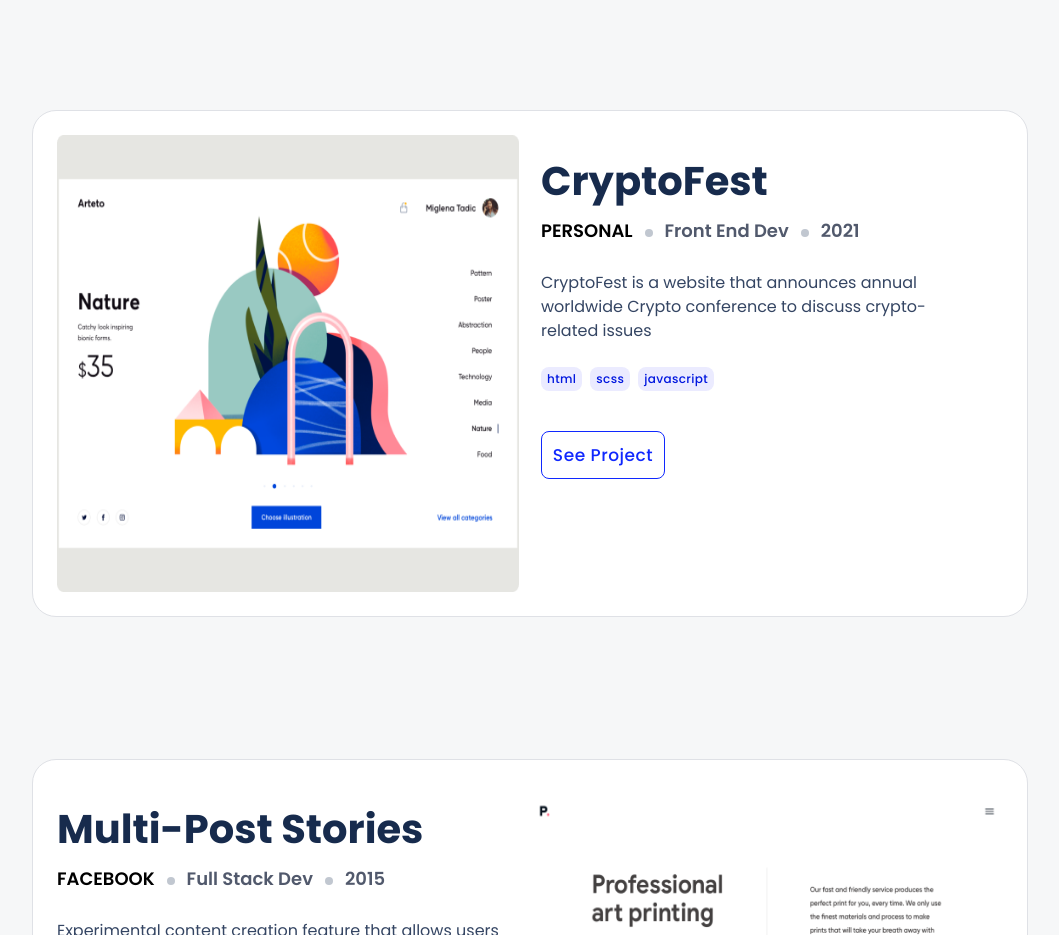
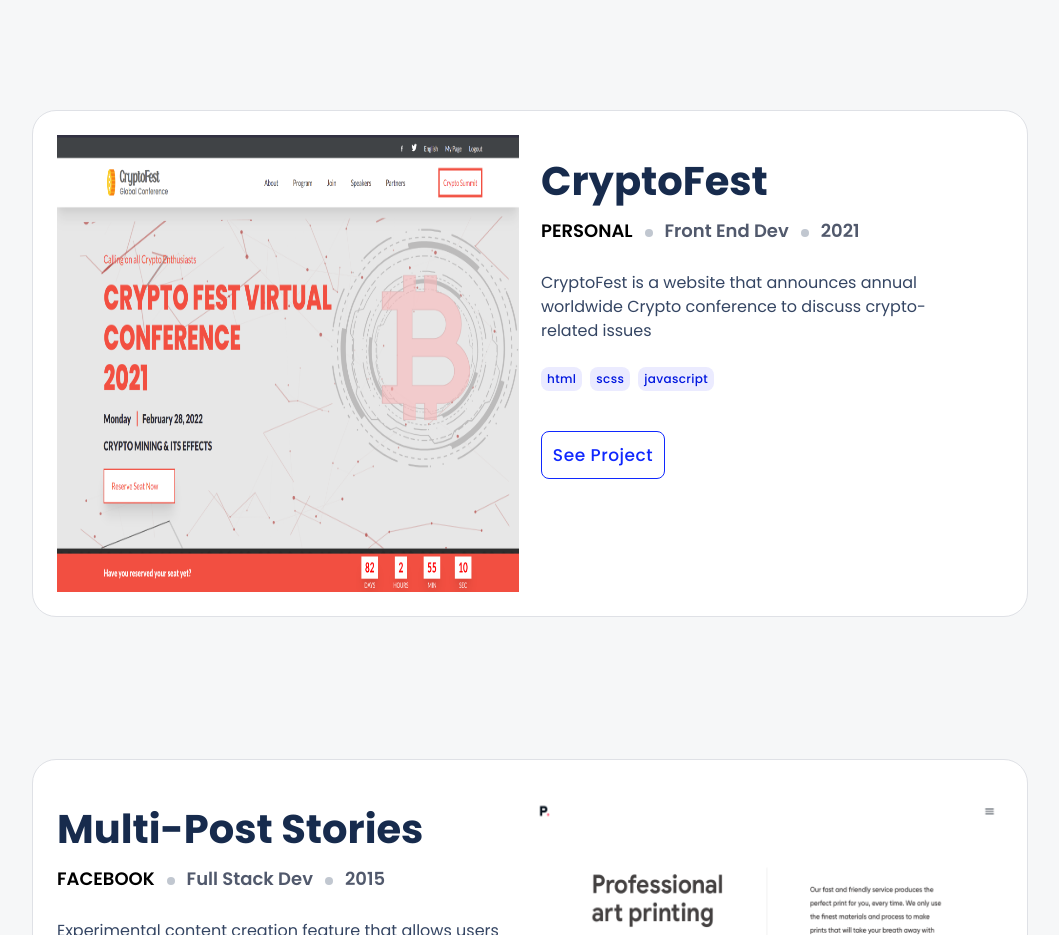
Before and after one commit to AnselemOdims/Portfolio, a website with bundled scripts: page index.html in a window 1280 px wide. Shown: the part 880-1815 px from the top of the page, without its empty margins (110-1169 px from the left). Built offline with nearby package versions, Linux system fonts and the light colour scheme.

Commit message:
Added project screenshot image

```diff
--- a/index.html
+++ b/index.html
@@ -132,8 +132,8 @@
 				<div class="card">
 					<figure>
 						<img
-							src="assets/images/background_image/first_large.png"
-							alt="Tonic project screenshot"
+							src="assets/images/screenshot/cryotfest.png"
+							alt="crypto project screenshot"
 						/>
 					</figure>
 					<div class="card-details">
```
Also changed, not shown: assets/images/screenshot/cryotfest.png (added).
